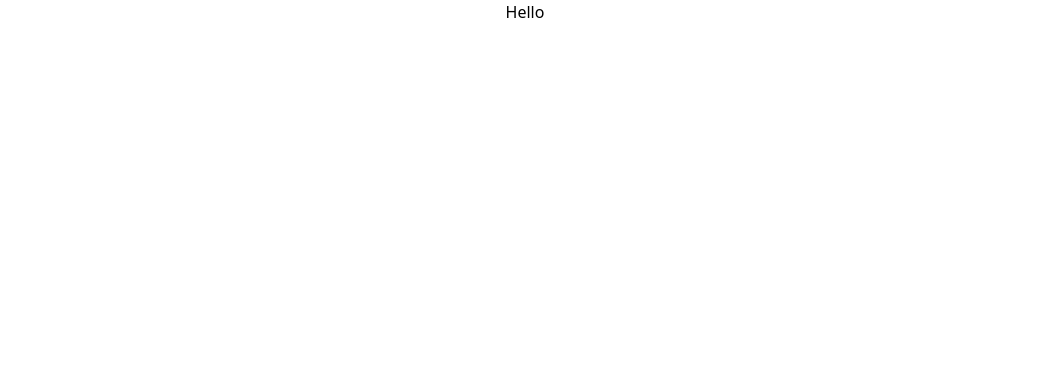
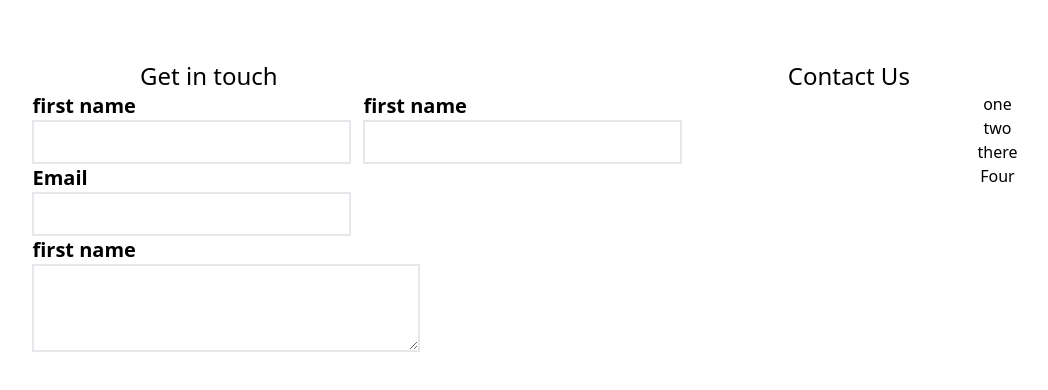
Before and after one commit to ReCoded-Org/-capstone-IQLBPS-jobie, a React (Create React App) app: page / in a window 1280 px wide. Shown: the top 390 px of the page, without its empty margins (115-1163 px from the left). Built offline with nearby package versions, Linux system fonts and the light colour scheme.

Commit message:
finish first div

```diff
--- a/src/App.jsx
+++ b/src/App.jsx
@@ -2,11 +2,16 @@ import React from 'react';
 // import { Routes, Route } from "react-router-dom";
 
 import './App.css';
+import GetInTouchForm from './componets/GetInTouchForm';
 
 function App() {
-    return ( <div className = "App" >
-        <h1>Hello</h1>
+
+    return (
+
+        <div className="App">
+        <GetInTouchForm />
         </div>
+
     );
 }
 
--- /dev/null
+++ b/src/componets/GetInTouchForm.jsx
@@ -0,0 +1,26 @@
+import React from 'react'
+
+export default function ()   {  return (
+    <div>    <div className="flex  justify-around max-w-full mt-[60px] ">
+                <div className="div-1 max-w-[50%]"><h2 className='text-2xl subpixel-antialiased'>Get in touch</h2></div>
+                <div className="div-2 max-w-[50%]"> <h2 className='text-2xl'>Contact Us</h2></div>
+    </div>
+        <div className='flex justify-around'>
+            <div className='flex flex-col'>
+            <div className='flex justify-around gap-3' >
+                <label htmlFor="Firstname" className='text-left text-xl font-semibold'> first name <br/><input type="text" className='border-2 border-solid p-1.5' /></label>
+
+             <label htmlFor="Lastname"className='text-left text-xl font-semibold'> first name <br/> <input type="text" className='border-2 border-solid p-1.5'/></label>
+                </div>
+                <div className=" flex-col text-left">
+             <label htmlFor="Lastname"className='text-left text-xl font-semibold'> Email <br/> <input type="text" className='border-2 border-solid p-1.5'/></label>
+ <br/> <label htmlFor="Lastname"className='text-left text-xl font-semibold'> first name <br/> <textarea name="" className='border-2 border-solid' id="" cols="30" rows="3"> </textarea></label>
+    </div>
+           </div>
+        <div className='flex justify-center'><ul><li>one</li>
+        <li>two</li>
+        <li>there</li>
+                <li>Four</li></ul></div></div>
+
+    </div>
+  )}
```
